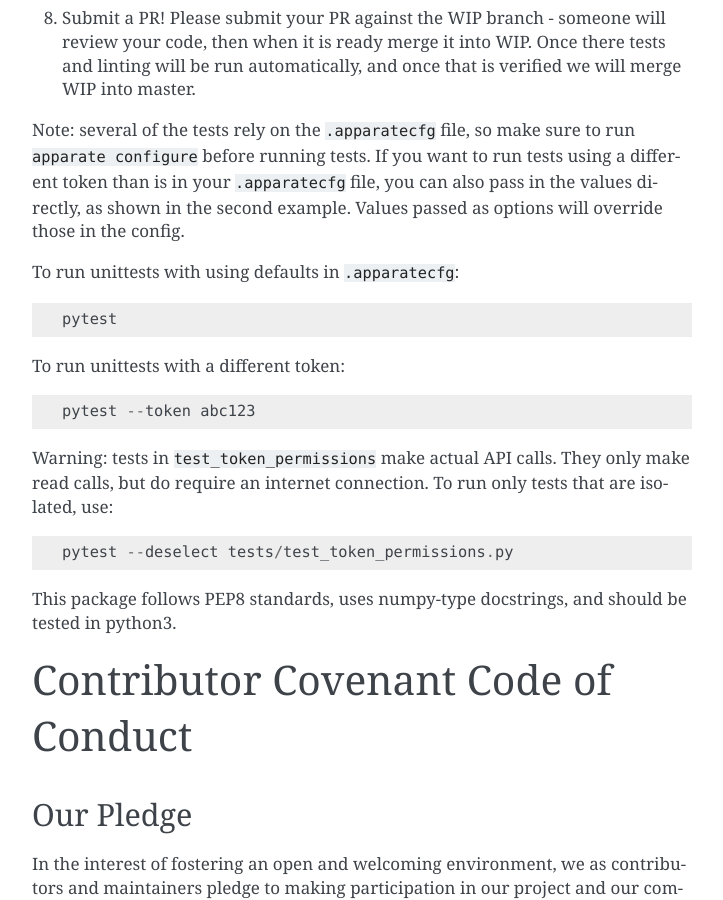
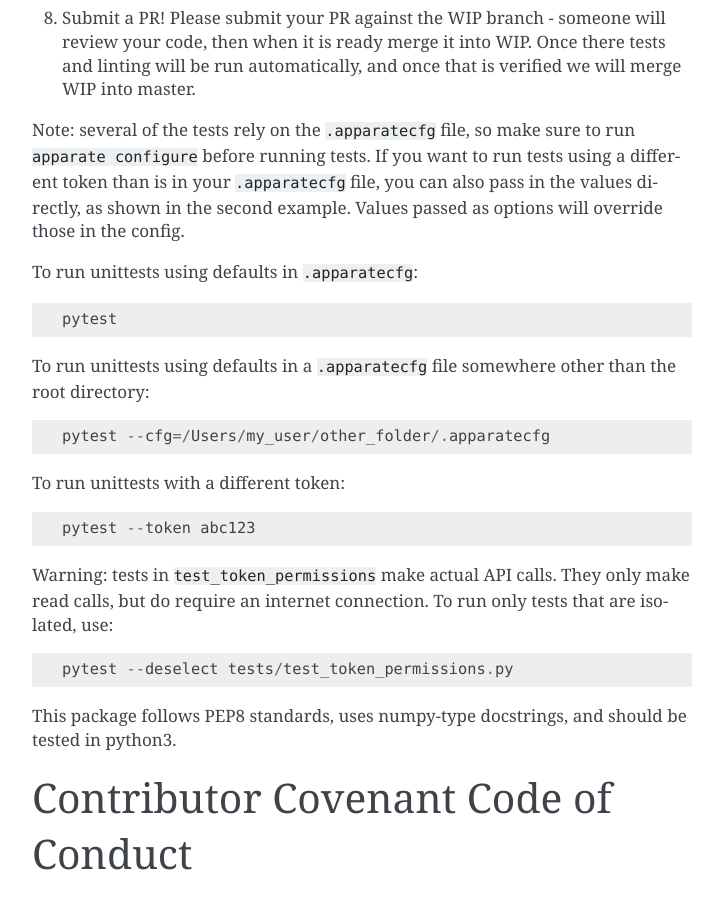
Before and after one commit to ShopRunner/stork, a Sphinx documentation site: the page built from docs/contrib.rst, in a window 1280 px wide and 900 px high, scrolled down 1108 px. Shown: the whole window, without its empty margins (388-1111 px from the left). Built offline with Sphinx 7.4.7, drawn with Linux system fonts in a browser that asks for light colours.

Commit message:
typo fix + note change in docs

```diff
--- a/docs/contrib.rst
+++ b/docs/contrib.rst
@@ -49,9 +49,13 @@ Steps for making a pull request:
 
 Note: several of the tests rely on the ``.apparatecfg`` file, so make sure to run ``apparate configure`` before running tests. If you want to run tests using a different token than is in your ``.apparatecfg`` file, you can also pass in the values directly, as shown in the second example. Values passed as options will override those in the config.
 
-To run unittests with using defaults in ``.apparatecfg``::
+To run unittests using defaults in ``.apparatecfg``::
 
    pytest
+
+To run unittests using defaults in a ``.apparatecfg`` file somewhere other than the root directory::
+
+   pytest --cfg=/Users/my_user/other_folder/.apparatecfg
 
 To run unittests with a different token::
 
--- a/docs/getting_started.rst
+++ b/docs/getting_started.rst
@@ -14,7 +14,7 @@ We write a lot of Python + PySpark packages in our data science work, and we oft
 
 As we set out to automate this using Databrick's library API, we realized that this task required using two versions of the API and many dependant API calls. Instead of trying to recreate that logic in each Jenkinsfile, we wrote apparate. Now you can enjoy the magic as well!
 
-Note: Apparate only works on Databricks accoutns that run on AWS, not those that run on Azure. The V1 library API is required, and it only exists on AWS accounts.
+Note: Apparate only works on Databricks accounts that run on AWS, not those that run on Azure. The V1 library API is required, and it only exists on AWS accounts.
 
 To get started, check out :ref:`install` or :ref:`start`.
 
```
